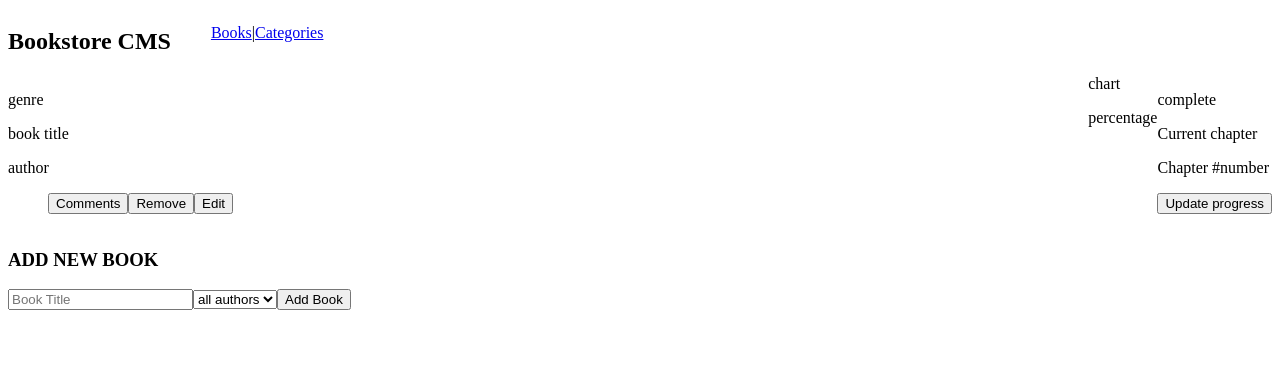
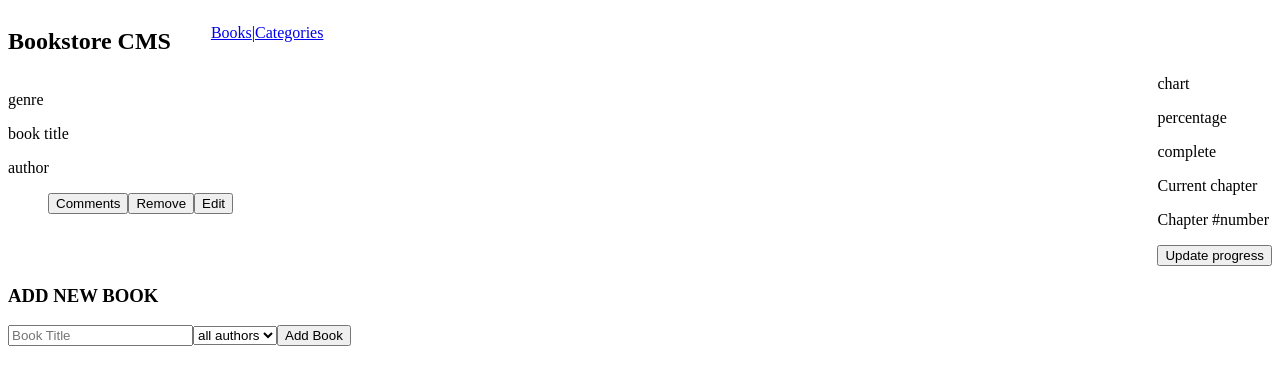
Before and after one commit to tanveerisonline/bookstore-app, a React (Create React App) app: page / in a window 1280 px wide. Shown: the top 384 px of the page. Built offline with nearby package versions, Linux system fonts and the light colour scheme.

Commit message:
Fix eslint error

```diff
--- a/src/App.css
+++ b/src/App.css
@@ -23,6 +23,6 @@ ul {
 }
 
 .progress {
-  display: flex;
+  display: fle x;
   flex-direction: row;
 }
```
